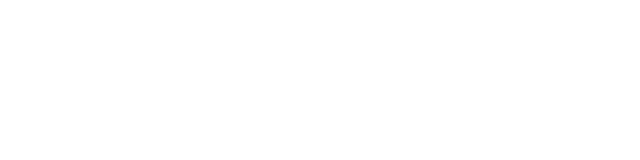
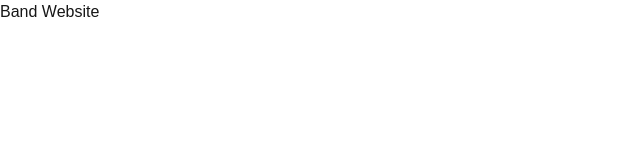
Before and after one commit to Benphill/benphilli.xyz-nextjs, a Next.js app: page / in a window 1280 px wide. Shown: the top 160 px of the page, without its empty margins (0-640 px from the left). Built offline with nearby package versions, Linux system fonts and the light colour scheme.

Commit message:
fixed nesting

```diff
--- a/app/page.tsx
+++ b/app/page.tsx
@@ -3,12 +3,10 @@ export const metadata = {
   description: 'Ben&apos;s Site',
 };
 
-export default function RingOfFire() {
+export default function Home() {
   return (
-    <div>
-        <body>
-          <a href='/BandWebsite'>Band Website</a>
-        </body>
-    </div>
+      <body>
+        <a href='/BandWebsite'>Band Website</a>
+      </body>
   );
 }
```
